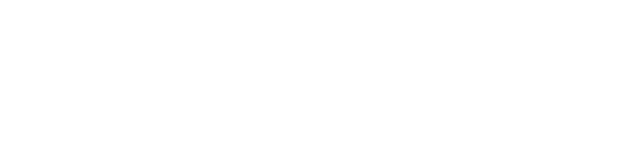
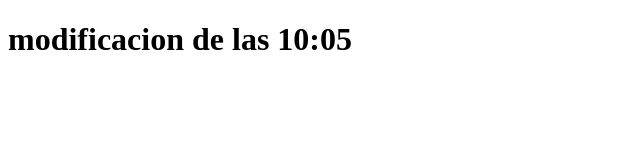
Before and after one commit to RaymoMark0/practica1, a plain HTML site: page index.html in a window 1280 px wide. Shown: the whole page, without its empty margins (0-640 px from the left). Drawn offline with Linux system fonts and the light colour scheme.

Commit message:
modificacion

```diff
--- a/index.html
+++ b/index.html
@@ -6,6 +6,7 @@
     <title>Document</title>
 </head>
 <body>
+    <h1>modificacion de las 10:05</h1>
 
 </body>
 </html>
```
